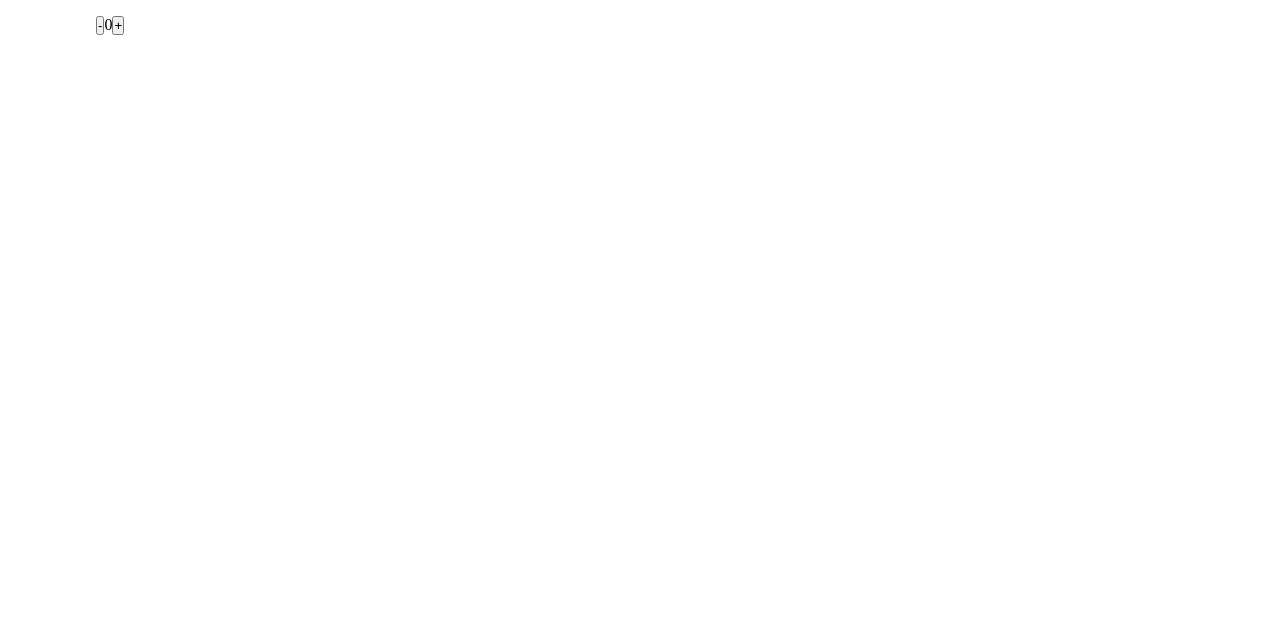
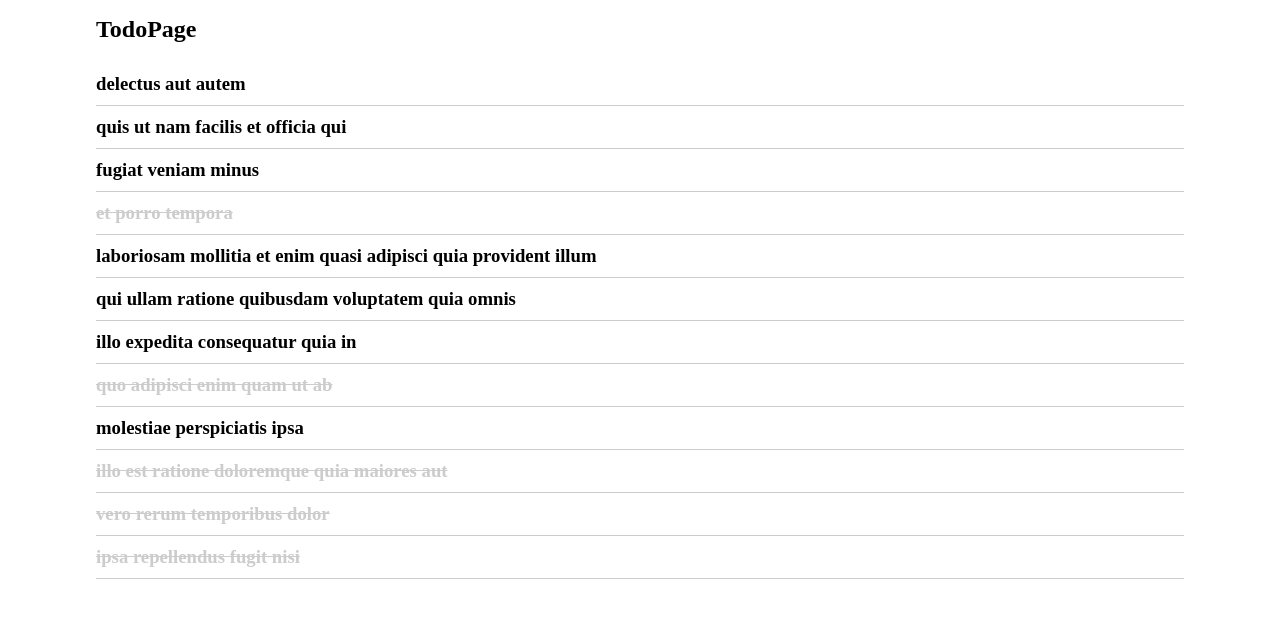
Before and after one commit to SHOMANS/GSG-TT9-React, a React (Create React App) app: page / in a window 1280 px wide. Shown: the top 618 px of the page. Built offline with nearby package versions, Linux system fonts and the light colour scheme.

Commit message:
start session 4

```diff
--- a/public/index.html
+++ b/public/index.html
@@ -24,7 +24,7 @@
       work correctly both with client-side routing and a non-root public URL.
       Learn how to configure a non-root public URL by running `npm run build`.
     -->
-    <title>Session 3</title>
+    <title>Session 4</title>
   </head>
   <body>
     <noscript>You need to enable JavaScript to run this app.</noscript>
--- a/src/App.js
+++ b/src/App.js
@@ -1,6 +1,6 @@
 // import AboutPage from './pages/AboutPage';
 // import HomePage from './pages/HomePage';
-import CountersPage from './pages/CountersPage';
+// import CountersPage from './pages/CountersPage';
 import TodoPage from './pages/TodoPage';
 
 export default function App() {
@@ -8,8 +8,8 @@ export default function App() {
     <div className='App'>
       {/* <HomePage /> */}
       {/* <AboutPage /> */}
-      {/* <TodoPage /> */}
-      <CountersPage />
+      <TodoPage />
+      {/* <CountersPage /> */}
     </div>
   );
 }
```
Also changed, not shown: 1 other file (tests, documents, lock files or other folders).
